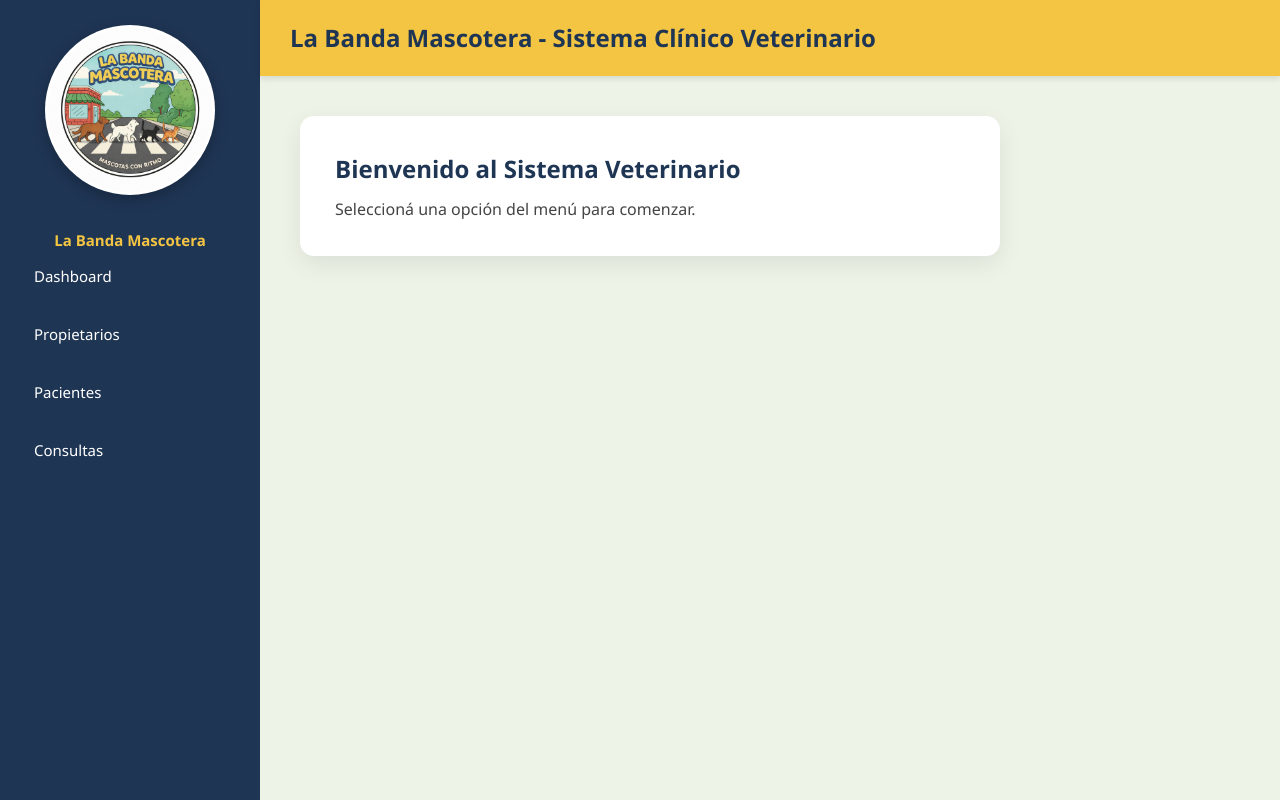
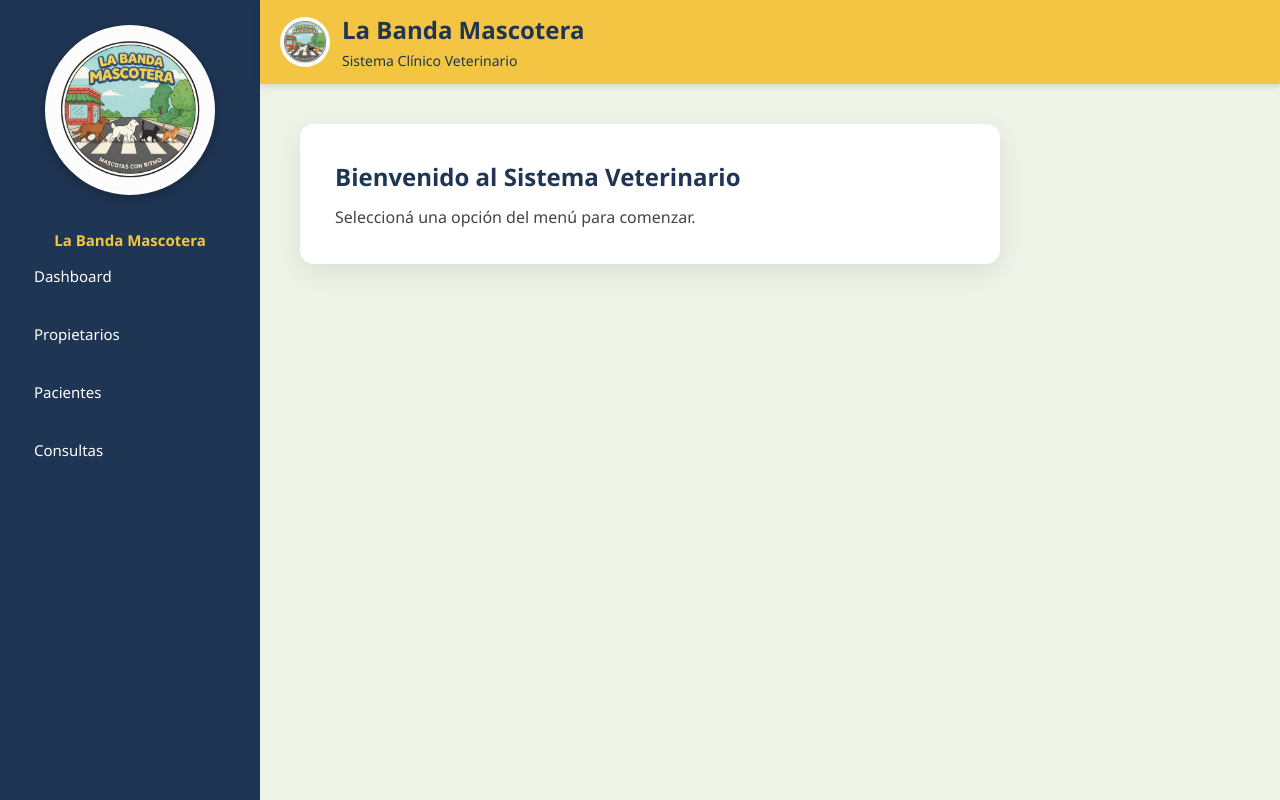
Before and after one commit to bandamascotera/ficha-veterinaria, a React (Vite) app: page / in a window 1280 px wide. Built offline with nearby package versions, Linux system fonts and the light colour scheme.

Commit message:
cambio botones para celu 2

```diff
--- a/src/App.css
+++ b/src/App.css
@@ -172,3 +172,48 @@
   }
 
 }
+
+.header {
+  background: #f4c542;
+  padding: 12px 20px;
+  box-shadow: 0 3px 6px rgba(0,0,0,0.1);
+  display: flex;
+  align-items: center;
+  gap: 12px;
+}
+
+.header-logo {
+  width: 40px;
+  height: 40px;
+  border-radius: 50%;
+}
+
+.header-text h2 {
+  color: #1f3554;
+  font-size: 18px;
+  margin: 0;
+}
+
+.header-text span {
+  font-size: 12px;
+  color: #1f3554;
+}
+
+/* versión escritorio */
+
+@media (min-width: 768px) {
+
+  .header-logo {
+    width: 50px;
+    height: 50px;
+  }
+
+  .header-text h2 {
+    font-size: 24px;
+  }
+
+  .header-text span {
+    font-size: 14px;
+  }
+
+}
--- a/src/App.jsx
+++ b/src/App.jsx
@@ -69,9 +69,13 @@ export default function App() {
 
       {/* CONTENIDO */}
       <div className="main">
-        <div className="header">
-          <h2>La Banda Mascotera - Sistema Clínico Veterinario</h2>
-        </div>
+          <div className="header">
+            <img src={logo} className="header-logo" />
+            <div className="header-text">
+                <h2>La Banda Mascotera</h2>
+                <span>Sistema Clínico Veterinario</span>
+            </div>
+          </div>
 
         <div className="content">
           {renderVista()}
```
